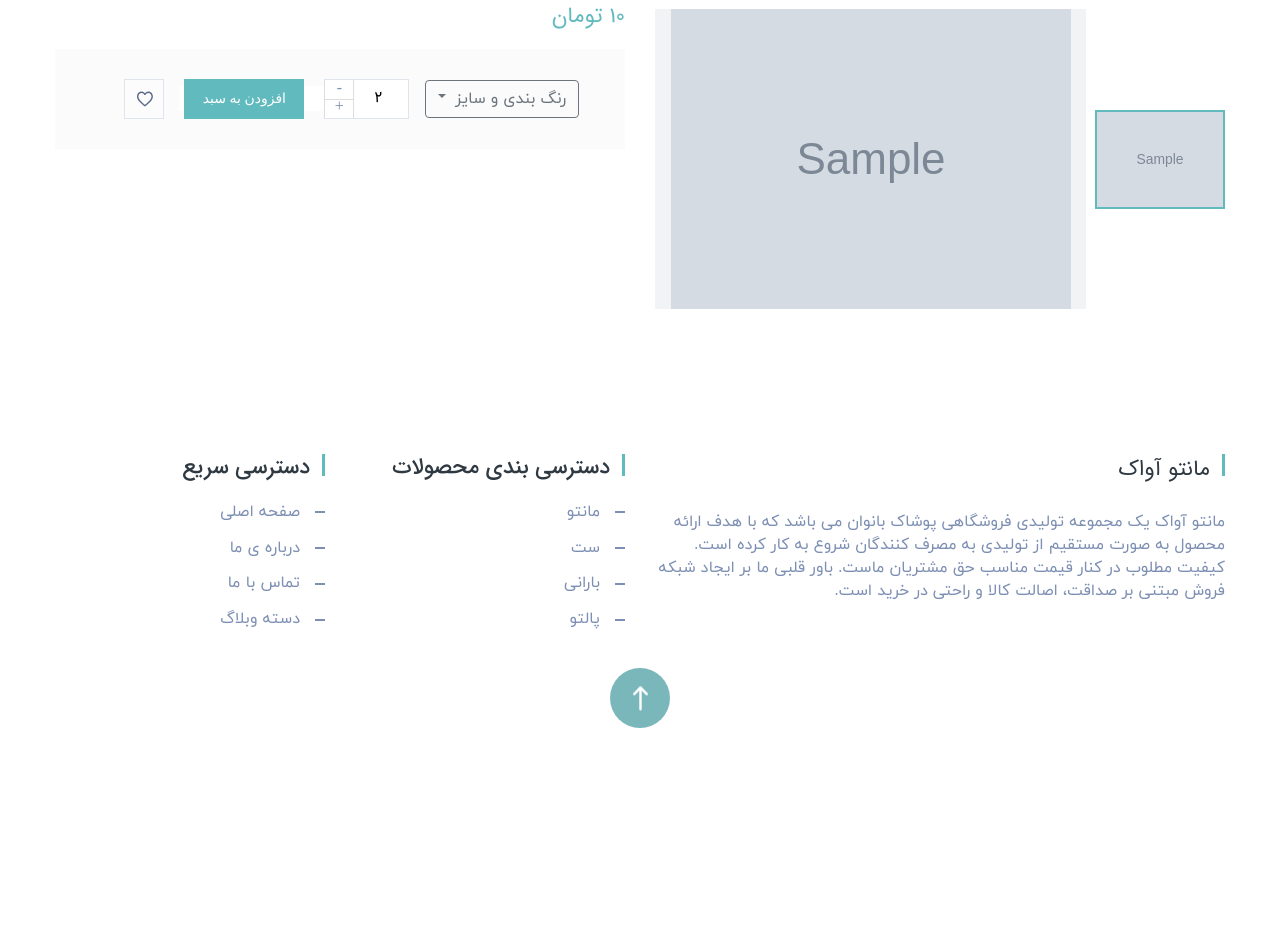
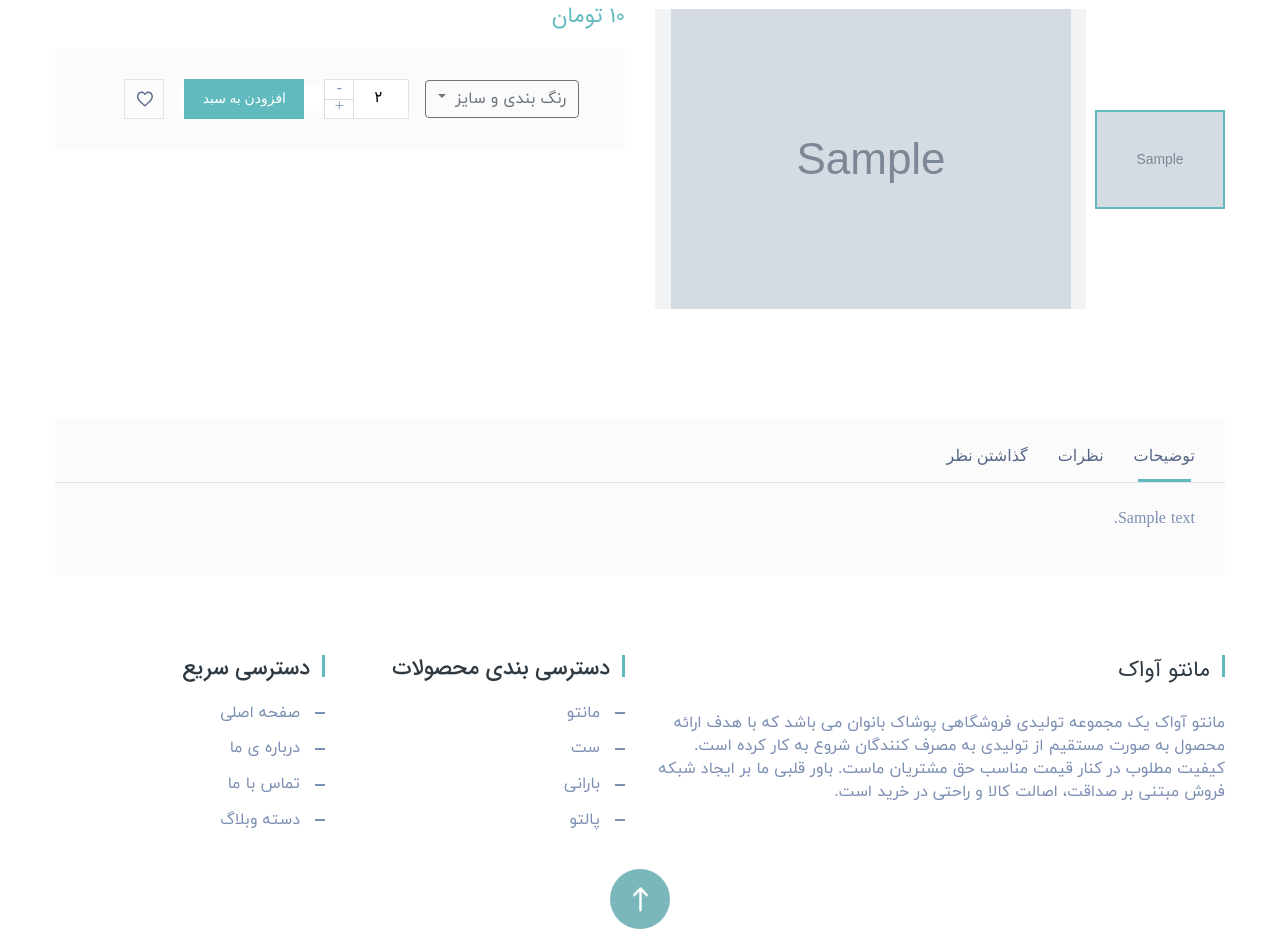
Before and after one commit to AbolfazlRasouli/Clothing_store, a Django app: page /detail/1/ in a window 1280 px wide. Shown: the part 450-1379 px from the top of the page. Before the commit the page ends 1178 px from the top, so only its background shows below. Run offline with Django 5.2, Linux system fonts and the light colour scheme; tables that the repository leaves empty hold one stand-in row (values such as "Sample post"); grey boxes marked "Sample" are stand-in pictures; parts of the project's set-up code (start-up, migrations or seed data) failed here and were passed over; some libraries are stand-ins or nearby versions; some web fonts are replaced.

Commit message:
Complete the comment section and detail_product description and install the django-celery-beat package

```diff
--- a/apps/product/templates/product/detail_product.html
+++ b/apps/product/templates/product/detail_product.html
@@ -19,7 +19,7 @@
 
 
     <!-- Product Details start -->
-    <section class="e-prodetails-wrap">
+    <section class="e-prodetails-wrap ">
         <div class="container">
             <div class="row">
                 <div class="col-lg-6 col-md-12">
@@ -141,6 +141,100 @@
     </section>
 
 
+    <!-- Product Details start -->
+
+
+
+
+
+
+
+<!-- Product Description tab start -->
+<section class="e-pdtab-wrap">
+    <div class="container">
+        <div class="row">
+            <div class="col-12">
+                <div class="e-pdtab-inner">
+                    <ul class="nav nav-pills e-pdtab-tabs" role="tablist">
+                        <li>
+                        <a class="active" data-toggle="pill" href="#descrtiption" role="tab" aria-controls="descrtiption" aria-selected="true">توضیحات </a>
+                        </li>
+                        <li>
+                        <a data-toggle="pill" href="#addi_info" role="tab" aria-controls="addi_info" aria-selected="false">نظرات</a>
+                        </li>
+                        <li>
+                        <a data-toggle="pill" href="#review" role="tab" aria-controls="review" aria-selected="false"> گذاشتن نظر</a>
+                        </li>
+                    </ul>
+                    <div class="tab-content">
+                        <div class="tab-pane fade show active" id="descrtiption" role="tabpanel" >
+                            <div class="tab-content-inner">
+                                <p class="mb-20">{{ details.description }} </p>
+
+                            </div>
+                        </div>
+                        <div class="tab-pane fade" id="addi_info" role="tabpanel" >
+                            <div class="tab-content-inner">
+                                <div class="row">
+                                    <div class="col-md-12">
+                                        <ul class="pdtab-addinfo">
+                                            {% for foo in comments %}
+                                            	<li><p> {{ foo.body }}</p></li>
+                                            {% endfor %}
+
+
+{#                                            <li><p> <span> رنگ </span>  - صورتی ، مشکی</p></li>#}
+{#                                            <li><p> <span> شماره مدل </span>  - کد 1323</p></li>#}
+{#                                            <li><p> <span> نام محصول </span> - کت تابستانی</p></li>#}
+                                        </ul>
+                                    </div>
+{#                                    <div class="col-md-4">#}
+{#                                        <ul class="pdtab-addinfo ">#}
+{#                                            <li><p> <span> امتیاز سیستمی  </span> - عالی </p></li>#}
+{#                                            <li><p> <span> طراحی </span> - متریال</p></li>#}
+{#                                        </ul>#}
+{#                                    </div>#}
+                                </div>
+                            </div>
+                        </div>
+                        <div class="tab-pane fade" id="review" role="tabpanel" >
+                            <div class="tab-content-inner">
+                                <h2 class="pdtab-rev-title">هنوز هیچ نظری وجود ندارد.</h2>
+                                <h2 class="pdtab-rev-stitle">اولین نفری باشید که این محصول را مورد بازنگری قرار میدهد"</h2>
+                                <form>
+                                    <div class="row">
+                                      <div class="col-md-6">
+                                        <div class="e-form-field mb-30">
+                                          <input class="e-field-inner" type="text" placeholder="نام شما">
+                                        </div>
+                                      </div>
+                                      <div class="col-md-6">
+                                        <div class="e-form-field mb-30">
+                                          <input class="e-field-inner" type="email" placeholder="ایمیل">
+                                        </div>
+                                      </div>
+                                      <div class="col-12">
+                                        <div class="e-form-field mb-30">
+                                          <textarea class="e-field-inner" ></textarea>
+                                        </div>
+                                      </div>
+                                      <div class="col-12">
+                                        <div class="e-form-field">
+                                        <button type="button" class="e-btn">ارسال</button>
+                                        </div>
+                                      </div>
+                                    </div>
+                                  </form>
+                            </div>
+                        </div>
+                    </div>
+                </div>
+            </div>
+        </div>
+    </div>
+</section>
+
+
 
 
 
--- a/apps/product/views.py
+++ b/apps/product/views.py
@@ -37,8 +37,6 @@ class CategoryDetailView(DetailView):
         return context
 
 
-
-
 class ProductDetailView(DetailView):
     model = Product
     template_name = 'product/detail_product.html'
@@ -46,29 +44,17 @@ class ProductDetailView(DetailView):
 
     def get_context_data(self, **kwargs):
         context = super().get_context_data(**kwargs)
-        # description_lines = self.object.description.splitlines()
-        # context['description_lines'] = description_lines
+        product = self.get_object()
+        comments = Comment.objects.filter(product=product, status=Comment.COMMENT_STATUS_APPROVED)
+        # context['comments'] = comments
+        # context['images'] = self.object.images.all()
+        # context['attributes'] = self.object.attribute.all()
+        context['comments'] = comments
+        context['images'] = product.images.all()
+        context['attributes'] = product.attribute.all()
 
-
-        # context['images'] = Product.objects.select_related('image')
-        # context['attributs'] = Product.objects.prefetch_related('attribute')
-
-
-        context['images'] = self.object.images.all()
-        context['attributes'] = self.object.attribute.all()
-        print(self.object)
-        print((self.object.price))
-        print(context['images'])
-        print(context['attributes'])
+        # print(self.object)
+        # print(self.object.price)
+        # print(context['images'])
+        # print(context['attributes'])
         return context
-
-
-# def home(request):
-#     return render(request, 'product/home_product.html')
-
-
-# def category(request):
-#     return render(request, 'product/category_product.html')
-
-# def detail(request,slug):
-#     return render(request, 'product/detail_product.html')
--- a/config/settings.py
+++ b/config/settings.py
@@ -46,6 +46,9 @@ INSTALLED_APPS = [
     'django.contrib.sessions',
     'django.contrib.messages',
     'django.contrib.staticfiles',
+
+    'django_celery_beat',
+
 
     # my app
     'apps.core',
```
